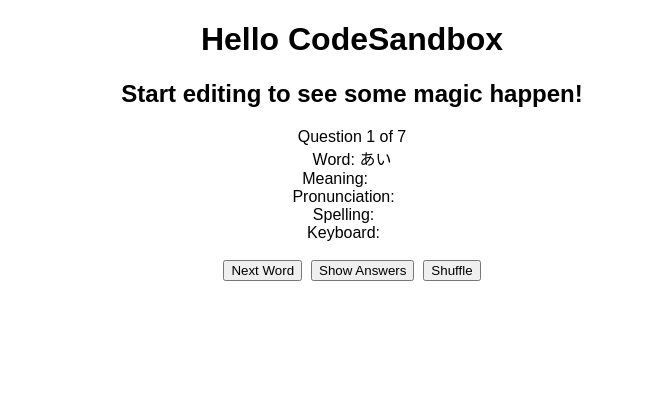
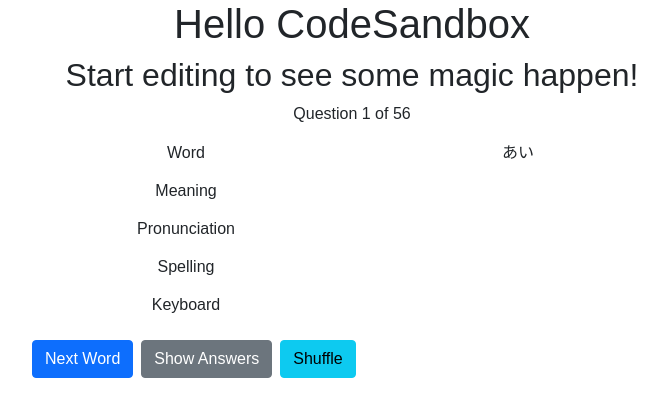
Before and after one commit to pmreyes85/japanesequiz, a React (Create React App) app: page / in a window 1280 px wide. Shown: the top 416 px of the page, without its empty margins (288-955 px from the left). Built offline with nearby package versions, Linux system fonts and the light colour scheme.

Commit message:
initial commit

```diff
--- a/package.json
+++ b/package.json
@@ -5,7 +5,11 @@
   "keywords": [],
   "main": "src/index.js",
   "dependencies": {
+    "bootstrap": "5.1.3",
+    "jquery": "3.6.0",
+    "popper.js": "1.16.1",
     "react": "17.0.2",
+    "react-bootstrap": "2.1.2",
     "react-dom": "17.0.2",
     "react-scripts": "4.0.0"
   },
--- a/src/App.js
+++ b/src/App.js
@@ -1,6 +1,8 @@
 import "./styles.css";
 import { useState } from "react";
-import words from "./Words";
+import words from "./data";
+import "bootstrap/dist/css/bootstrap.min.css";
+import { Form, Row, Button, Stack, Container } from "react-bootstrap";
 
 function shuffleArray(array) {
   for (var i = array.length - 1; i > 0; i--) {
@@ -32,56 +34,63 @@
   const [answerVisible, setAnswerVisible] = useState(false);
 
   return (
-    <>
-      <span>
+    <Form className="mx-auto w-50">
+      <Form.Label>
         Question {index + 1} of {shuffledArray.length}
-      </span>
-      <br />
-      <span>Word: </span>
-      <span>{shuffledArray[index].word}</span>
-      <br />
-      <span>Meaning: </span>
-      <span style={{ visibility: answerVisible ? "visible" : "hidden" }}>
+      </Form.Label>
+      <Form.Group as={Row}>
+        <Form.Label column>Word</Form.Label>
+        <Form.Label column>{shuffledArray[index].word}</Form.Label>
+      </Form.Group>
+      <Form.Group as={Row}>
+        <Form.Label column>Meaning</Form.Label>
+        <Form.Label column className={answerVisible ? "visible" : "invisible"}>
           {shuffledArray[index].meaning}
-      </span>
-      <br />
-      <span>Pronunciation: </span>
-      <span style={{ visibility: answerVisible ? "visible" : "hidden" }}>
+        </Form.Label>
+      </Form.Group>
+      <Form.Group as={Row}>
+        <Form.Label column>Pronunciation</Form.Label>
+        <Form.Label column className={answerVisible ? "visible" : "invisible"}>
           {shuffledArray[index].pronunciation}
-      </span>
-      <br />
-      <span>Spelling: </span>
-      <span style={{ visibility: answerVisible ? "visible" : "hidden" }}>
+        </Form.Label>
+      </Form.Group>
+      <Form.Group as={Row}>
+        <Form.Label column>Spelling</Form.Label>
+        <Form.Label column className={answerVisible ? "visible" : "invisible"}>
           {shuffledArray[index].spelling}
-      </span>
-      <br />
-      <span>Keyboard: </span>
-      <span style={{ visibility: answerVisible ? "visible" : "hidden" }}>
+        </Form.Label>
+      </Form.Group>
+      <Form.Group as={Row} className="mb-3">
+        <Form.Label column>Keyboard</Form.Label>
+        <Form.Label column className={answerVisible ? "visible" : "invisible"}>
           {shuffledArray[index].keyboard}
-      </span>
-      <br />
-      <br />
-      <button
+        </Form.Label>
+      </Form.Group>
+      <Stack direction="horizontal" gap={2}>
+        <Button
           onClick={function () {
             setIndex(getNextIndex(index));
             setAnswerVisible(false);
           }}
         >
           Next Word
-      </button>
-      &nbsp;&nbsp;
-      <button onClick={() => setAnswerVisible(!answerVisible)}>
+        </Button>
+        <Button
+          variant="secondary"
+          onClick={() => setAnswerVisible(!answerVisible)}
+        >
           {answerVisible ? "Hide Answers" : "Show Answers"}
-      </button>
-      &nbsp;&nbsp;
-      <button
+        </Button>
+        <Button
+          variant="info"
           onClick={() => {
             setShuffledArray(shuffleArray(words));
             setIndex(0);
           }}
         >
           Shuffle
-      </button>
-    </>
+        </Button>
+      </Stack>
+    </Form>
   );
 }
--- a/src/Words.js
+++ /dev/null
@@ -1,53 +0,0 @@
-const words = [
-  {
-    word: "あい",
-    meaning: "love",
-    pronunciation: "ai",
-    spelling: "ai",
-    keyboard: "ai"
-  },
-  {
-    word: "う",
-    meaning: "stomach",
-    pronunciation: "u",
-    spelling: "u",
-    keyboard: "u"
-  },
-  {
-    word: "うえ",
-    meaning: "up",
-    pronunciation: "ue",
-    spelling: "ue",
-    keyboard: "ue"
-  },
-  {
-    word: "あおい",
-    meaning: "Blue",
-    pronuncation: "aoi",
-    spelling: "aoi",
-    keyboard: "aoi"
-  },
-  {
-    word: "いいえ",
-    meaning: "No",
-    pronunciation: "iie",
-    spelling: "iie",
-    keyboard: "iie"
-  },
-  {
-    word: "か",
-    meaning: "Mosquito",
-    pronunciation: "ka",
-    spelling: "ka",
-    keyboard: "ka"
-  },
-  {
-    word: "かげ",
-    meaning: "Shadow",
-    pronunciation: "kage",
-    spelling: "kage",
-    keyboard: "kage"
-  }
-];
-
-export default words;
--- /dev/null
+++ b/src/data.json
@@ -0,0 +1,394 @@
+[
+  {
+    "word": "あい",
+    "meaning": "love",
+    "pronunciation": "ai",
+    "spelling": "ai",
+    "keyboard": "ai"
+  },
+  {
+    "word": "う",
+    "meaning": "stomach",
+    "pronunciation": "u",
+    "spelling": "u",
+    "keyboard": "u"
+  },
+  {
+    "word": "うえ",
+    "meaning": "up",
+    "pronunciation": "ue",
+    "spelling": "ue",
+    "keyboard": "ue"
+  },
+  {
+    "word": "あおい",
+    "meaning": "Blue",
+    "pronuncation": "aoi",
+    "spelling": "aoi",
+    "keyboard": "aoi"
+  },
+  {
+    "word": "いいえ",
+    "meaning": "No",
+    "pronunciation": "iie",
+    "spelling": "iie",
+    "keyboard": "iie"
+  },
+  {
+    "word": "か",
+    "meaning": "Mosquito",
+    "pronunciation": "ka",
+    "spelling": "ka",
+    "keyboard": "ka"
+  },
+  {
+    "word": "かげ",
+    "meaning": "Shadow",
+    "pronunciation": "kage",
+    "spelling": "kage",
+    "keyboard": "kage"
+  },
+  {
+    "word": "すし",
+    "meaning": "Sushi",
+    "pronunciation": "sushi",
+    "spelling": "sushi",
+    "keyboard": "sushi"
+  },
+  {
+    "word": "きく",
+    "meaning": "To Listen",
+    "pronunciation": "kiku",
+    "spelling": "kiku",
+    "keyboard": "kiku"
+  },
+  {
+    "word": "かく",
+    "meaning": "To Write",
+    "pronunciation": "kaku",
+    "spelling": "kaku",
+    "keyboard": "kaku"
+  },
+  {
+    "word": "こえ",
+    "meaning": "Voice",
+    "pronunciation": "koe",
+    "spelling": "koe",
+    "keyboard": "koe"
+  },
+  {
+    "word": "かぎ",
+    "meaning": "Key",
+    "pronunciation": "kagi",
+    "spelling": "kagi",
+    "keyboard": "kagi"
+  },
+  {
+    "word": "きおく",
+    "meaning": "Memory",
+    "pronunciation": "kioku",
+    "spelling": "kioku",
+    "keyboard": "kioku"
+  },
+  {
+    "word": "えいが",
+    "meaning": "Movie",
+    "pronunciation": "eiga",
+    "spelling": "eiga",
+    "keyboard": "eiga"
+  },
+  {
+    "word": "おおきい",
+    "meaning": "Big",
+    "pronunciation": "ookii",
+    "spelling": "ookii",
+    "keyboard": "ookii"
+  },
+  {
+    "word": "ず",
+    "meaning": "Diagram",
+    "pronunciation": "zu",
+    "spelling": "zu",
+    "keyboard": "zu"
+  },
+  {
+    "word": "じこ",
+    "meaning": "Accident",
+    "pronunciation": "jiko",
+    "spelling": "jiko",
+    "keyboard": "jiko"
+  },
+  {
+    "word": "すき",
+    "meaning": "Like",
+    "pronunciation": "suki",
+    "spelling": "suki",
+    "keyboard": "suki"
+  },
+  {
+    "word": "さく",
+    "meaning": "To Bloom",
+    "pronunciation": "saku",
+    "spelling": "saku",
+    "keyboard": "saku"
+  },
+  {
+    "word": "ぞう",
+    "meaning": "Elephant",
+    "pronunciation": "zou",
+    "spelling": "zou",
+    "keyboard": "zou"
+  },
+  {
+    "word": "おかし",
+    "meaning": "Sweets",
+    "pronunciation": "okashi",
+    "spelling": "okashi",
+    "keyboard": "okashi"
+  },
+  {
+    "word": "おさけ",
+    "meaning": "Alcohol",
+    "pronunciation": "osake",
+    "spelling": "osake",
+    "keyboard": "osake"
+  },
+  {
+    "word": "さいご",
+    "meaning": "Last",
+    "pronunciation": "saigo",
+    "spelling": "saigo",
+    "keyboard": "saigo"
+  },
+  {
+    "word": "そうぞう",
+    "meaning": "Imagination",
+    "pronunciation": "souzou",
+    "spelling": "souzou",
+    "keyboard": "souzou"
+  },
+  {
+    "word": "こうこうせい",
+    "meaning": "High School Student",
+    "pronunciation": "koukousei",
+    "spelling": "koukousei",
+    "keyboard": "koukousei"
+  },
+  {
+    "word": "かさ",
+    "meaning": "Umbrella",
+    "pronunciation": "kasa",
+    "spelling": "kasa",
+    "keyboard": "kasa"
+  },
+  {
+    "word": "おす",
+    "meaning": "To Push",
+    "pronunciation": "uso",
+    "spelling": "uso",
+    "keyboard": "uso"
+  },
+  {
+    "word": "きし",
+    "meaning": "Knight",
+    "pronunciation": "kishi",
+    "spelling": "kishi",
+    "keyboard": "kishi"
+  },
+  {
+    "word": "すぐ",
+    "meaning": "Immediately",
+    "pronunciation": "sugu",
+    "spelling": "sugu",
+    "keyboard": "sugu"
+  },
+  {
+    "word": "けす",
+    "meaning": "To Erase",
+    "pronunciation": "kesu",
+    "spelling": "kesu",
+    "keyboard": "kesu"
+  },
+  {
+    "word": "くじ",
+    "meaning": "Lottery",
+    "pronunciation": "kuji",
+    "spelling": "kuji",
+    "keyboard": "kuji"
+  },
+  {
+    "word": "しお",
+    "meaning": "Salt",
+    "pronunciation": "shio",
+    "spelling": "shio",
+    "keyboard": "shio"
+  },
+  {
+    "word": "けしき",
+    "meaning": "Consciousness",
+    "pronunciation": "keshiki",
+    "spelling": "keshiki",
+    "keyboard": "keshiki"
+  },
+  {
+    "word": "しぐさ",
+    "meaning": "Gesture or Mannerism",
+    "pronunciation": "shigusa",
+    "spelling": "shigusa",
+    "keyboard": "shigusa"
+  },
+  {
+    "word": "さそう",
+    "meaning": "To Invite",
+    "pronunciation": "sasou",
+    "spelling": "sasou",
+    "keyboard": "sasou"
+  },
+  {
+    "word": "おこす",
+    "meaning": "To Wake Someone Up or To Cause To Happen",
+    "pronunciation": "okosu",
+    "spelling": "okosu",
+    "keyboard": "okosu"
+  },
+  {
+    "word": "すこし",
+    "meaning": "A Little",
+    "pronunciation": "sukoshi",
+    "spelling": "sukoshi",
+    "keyboard": "sukoshi"
+  },
+  {
+    "word": "さがす",
+    "meaning": "To Search",
+    "pronunciation": "sagasu",
+    "spelling": "sagasu",
+    "keyboard": "sagasu"
+  },
+  {
+    "word": "しかく",
+    "meaning": "Square",
+    "pronunciation": "shikaku",
+    "spelling": "shikaku",
+    "keyboard": "shikaku"
+  },
+  {
+    "word": "かえす",
+    "meaning": "To Return",
+    "pronunciation": "kaesu",
+    "spelling": "kaesu",
+    "keyboard": "kaesu"
+  },
+  {
+    "word": "うさぎ",
+    "meaning": "Rabbit",
+    "pronunciation": "usagi",
+    "spelling": "usagi",
+    "keyboard": "usagi"
+  },
+  {
+    "word": "さいせい",
+    "meaning": "Playback",
+    "pronunciation": "saisei",
+    "spelling": "saisei",
+    "keyboard": "saisei"
+  },
+  {
+    "word": "おかしい",
+    "meaning": "Strange",
+    "pronunciation": "okashii",
+    "spelling": "okashii",
+    "keyboard": "okashii"
+  },
+  {
+    "word": "がくせい",
+    "meaning": "Student",
+    "pronunciation": "gakusei",
+    "spelling": "gakusei",
+    "keyboard": "gakusei"
+  },
+  {
+    "word": "ちいさい",
+    "meaning": "Small",
+    "pronunciation": "chiisai",
+    "spelling": "chiisai",
+    "keyboard": "chiisai"
+  },
+  {
+    "word": "ちいさいつ",
+    "meaning": "Small つ",
+    "pronunciation": "chiisaitsu",
+    "spelling": "chiisaitsu",
+    "keyboard": "chiisaitsu"
+  },
+  {
+    "word": "かっこいい",
+    "meaning": "Cold",
+    "pronunciation": "kakkoi",
+    "spelling": "kakkoi",
+    "keyboard": "kakkoi"
+  },
+  {
+    "word": "じっか",
+    "meaning": "One's Family Home",
+    "pronunciation": "jikka",
+    "spelling": "jikka",
+    "keyboard": "jikka"
+  },
+  {
+    "word": "かった",
+    "meaning": "Bought",
+    "pronunciation": "katta",
+    "spelling": "katta",
+    "keyboard": "katta"
+  },
+  {
+    "word": "かこ",
+    "meaning": "Past",
+    "pronunciation": "kako",
+    "spelling": "kako",
+    "keyboard": "kako"
+  },
+  {
+    "word": "かた",
+    "meaning": "Shoulder",
+    "pronunciation": "kata",
+    "spelling": "kata",
+    "keyboard": "kata"
+  },
+  {
+    "word": "て",
+    "meaning": "Hand",
+    "pronunciation": "te",
+    "spelling": "te",
+    "keyboard": "te"
+  },
+  {
+    "word": "くつ",
+    "meaning": "Shoes",
+    "pronunciation": "kutsu",
+    "spelling": "kutsu",
+    "keyboard": "kutsu"
+  },
+  {
+    "word": "ちず",
+    "meaning": "Map",
+    "pronunciation": "chizu",
+    "spelling": "chizu",
+    "keyboard": "chizu"
+  },
+  {
+    "word": "でし",
+    "meaning": "Apprentice",
+    "pronunciation": "deshi",
+    "spelling": "deshi",
+    "keyboard": "deshi"
+  },
+  {
+    "word": "たつ",
+    "meaning": "To Stand",
+    "pronunciation": "tatsu",
+    "spelling": "tatsu",
+    "keyboard": "tatsu"
+  }
+]
```
Lines whose indentation alone changed are shown as unchanged.
